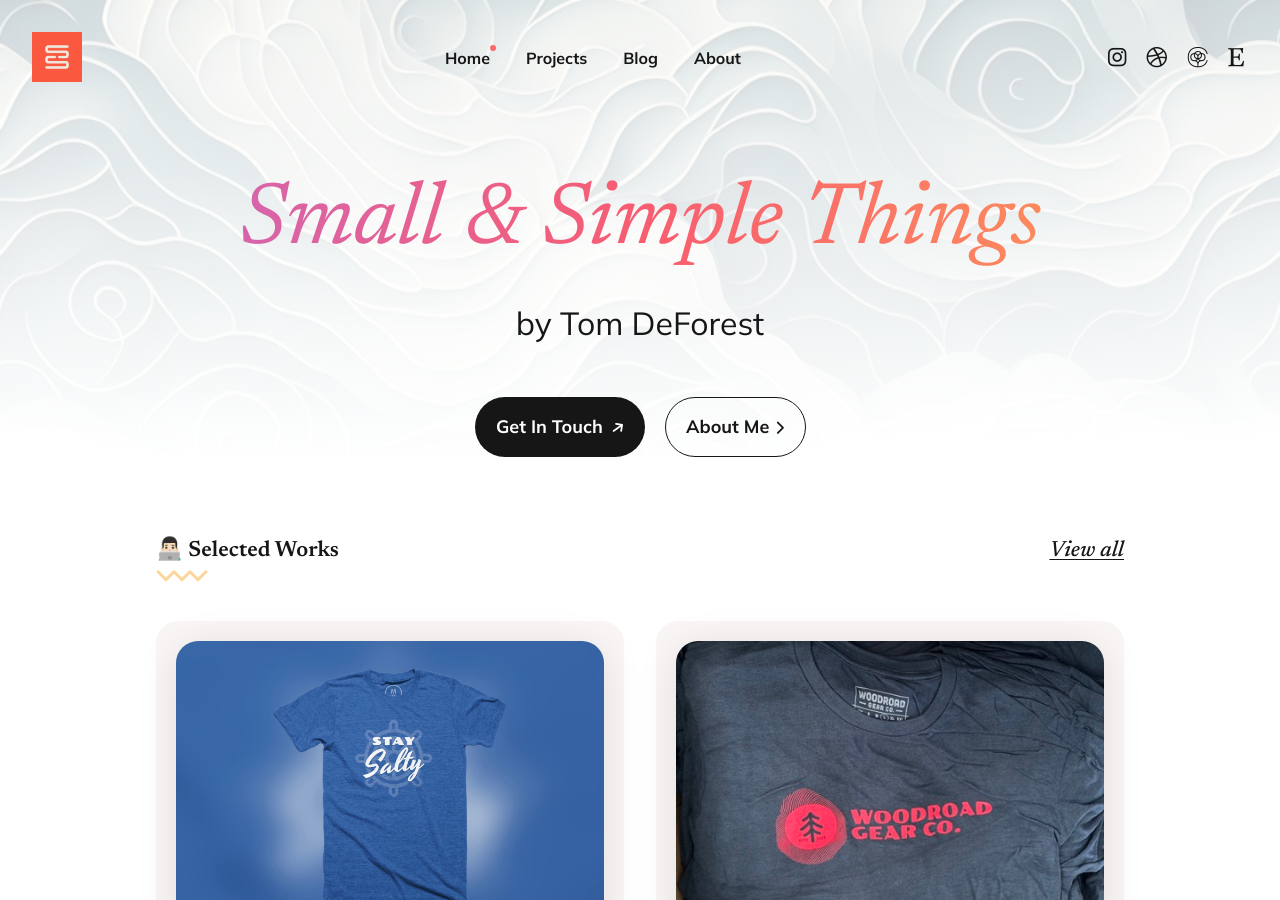
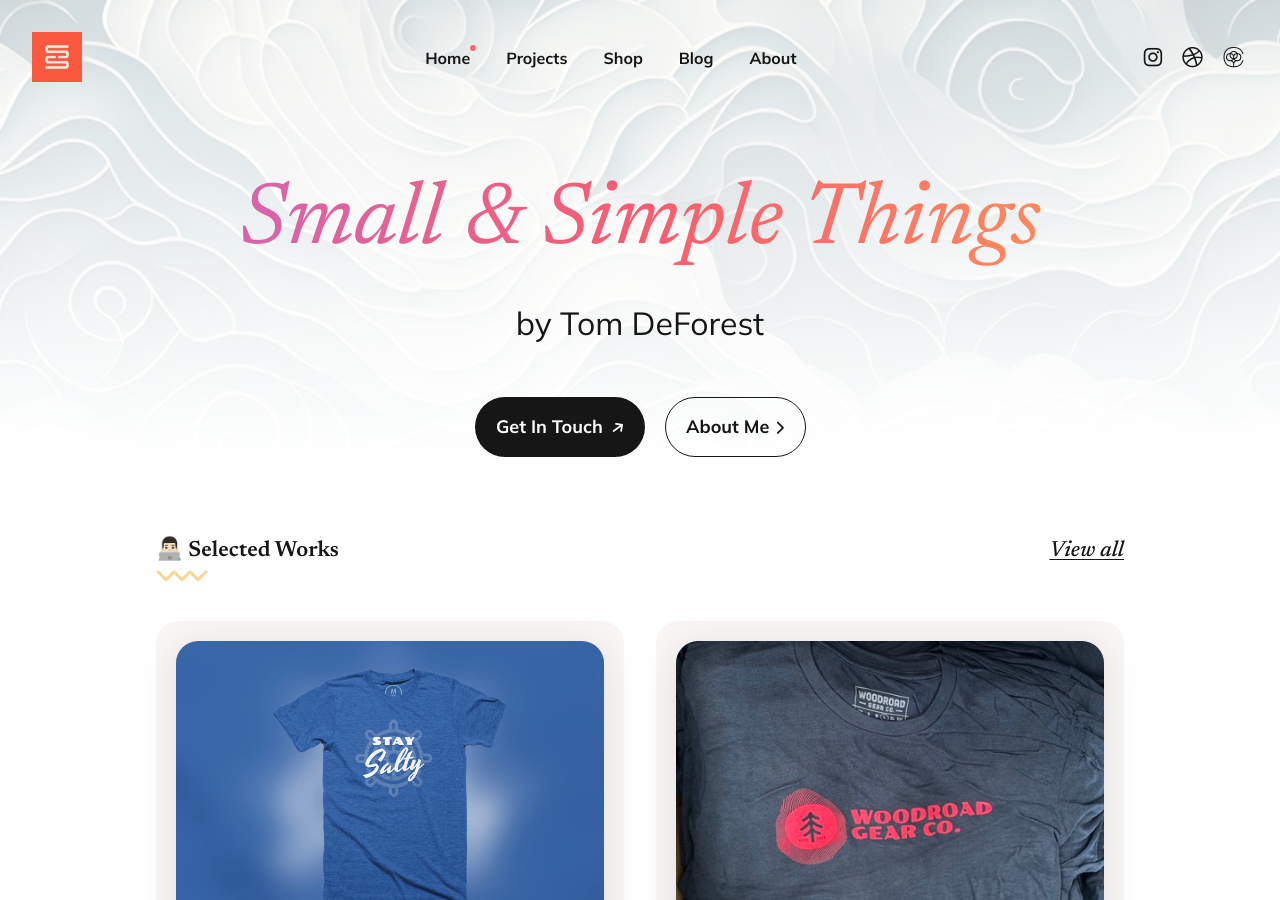
Before and after one commit to tomdeforest/tomdeforest.github.io, a Jekyll site: the page built from index.html, in a window 1280 px wide and 900 px high. Built offline with Jekyll 4.4.1, drawn with Linux system fonts in a browser that asks for light colours; the list of posts is cut into pages by our own code.

Commit message:
Added target option to menu items. Hid Etsy link. Add Printify shop link in main menu.

```diff
--- a/_data/settings.yml
+++ b/_data/settings.yml
@@ -20,6 +20,9 @@ menu_settings:
       url: "/"
     - title: "Projects"
       url: "/projects/"
+    - title: "Shop"
+      target: "_blank"
+      url: "https://smllsmpl.printify.me/"
     - title: "Blog"
       url: "/blog/"
     - title: "About"
@@ -32,7 +35,8 @@ social:
 - {icon: "fa-brands fa-dribbble", link: "https://dribbble.com/smallandsimple"}
 - {icon: "fa-brands fa-cotton-bureau", link: "https://cottonbureau.com/people/small-simple-things"}
 # - {icon: "fa-brands fa-github", link: "https://github.com/tomdeforest"}
-- {icon: "fa-brands fa-etsy", link: "https://smllsmpl.etsy.com/"}
+# - {icon: "fa-brands fa-etsy", link: "https://smllsmpl.etsy.com/"}
+# - {icon: "fa-solid fa-shirt", link: "https://smllsmpl.printify.me/"}
 
 # Example of adding a new link to the header and footer - {icon: "fa-brands fa-youtube", link: "https://youtube.com"}
 # Other icons can be found at https://fontawesome.com/icons
--- a/_includes/header.html
+++ b/_includes/header.html
@@ -35,7 +35,7 @@
               </li>
               {% else %}
               <li class="nav__item">
-                <a href="{{ item.url | relative_url }}" class="nav__link{% if page.url == item.url %} active-link{% endif %}">{{ item.title }}</a>
+                <a target="{{ item.target }}" href="{{ item.url | relative_url }}" class="nav__link{% if page.url == item.url %} active-link{% endif %}">{{ item.title }}</a>
               </li>
               {% endif %}
             {% endfor %}
```
